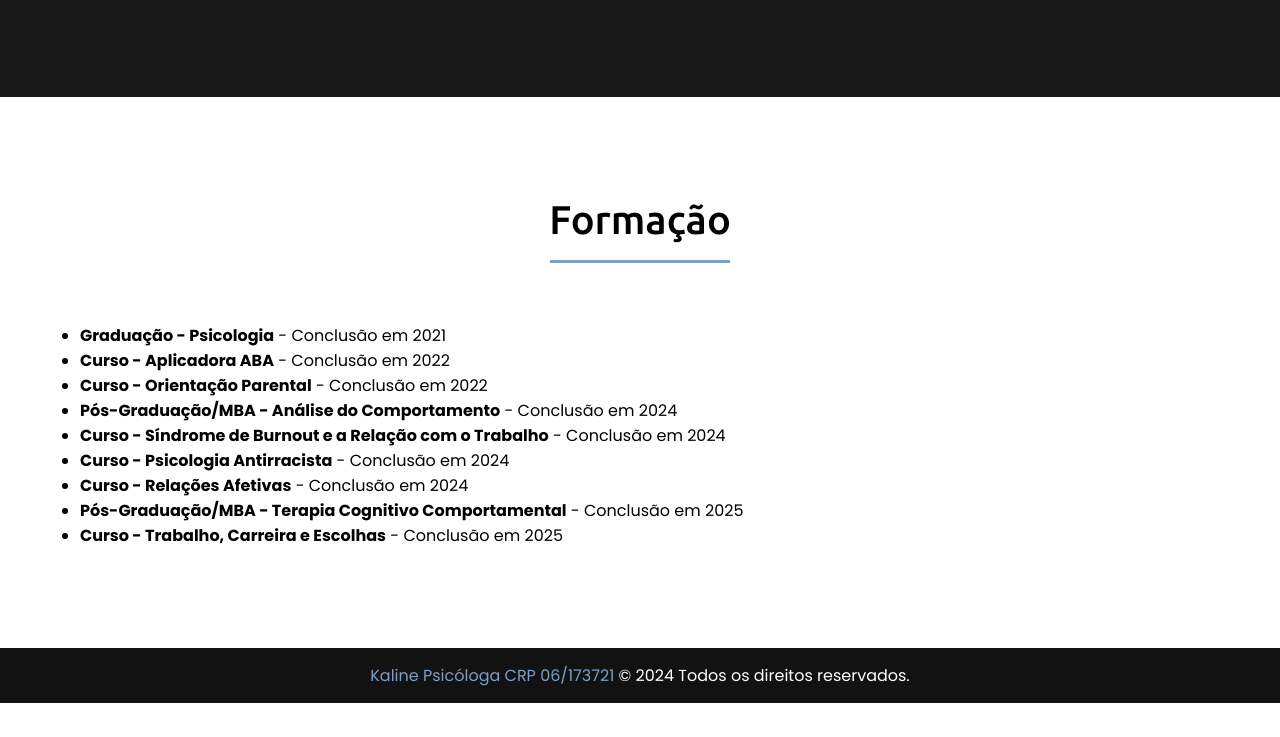
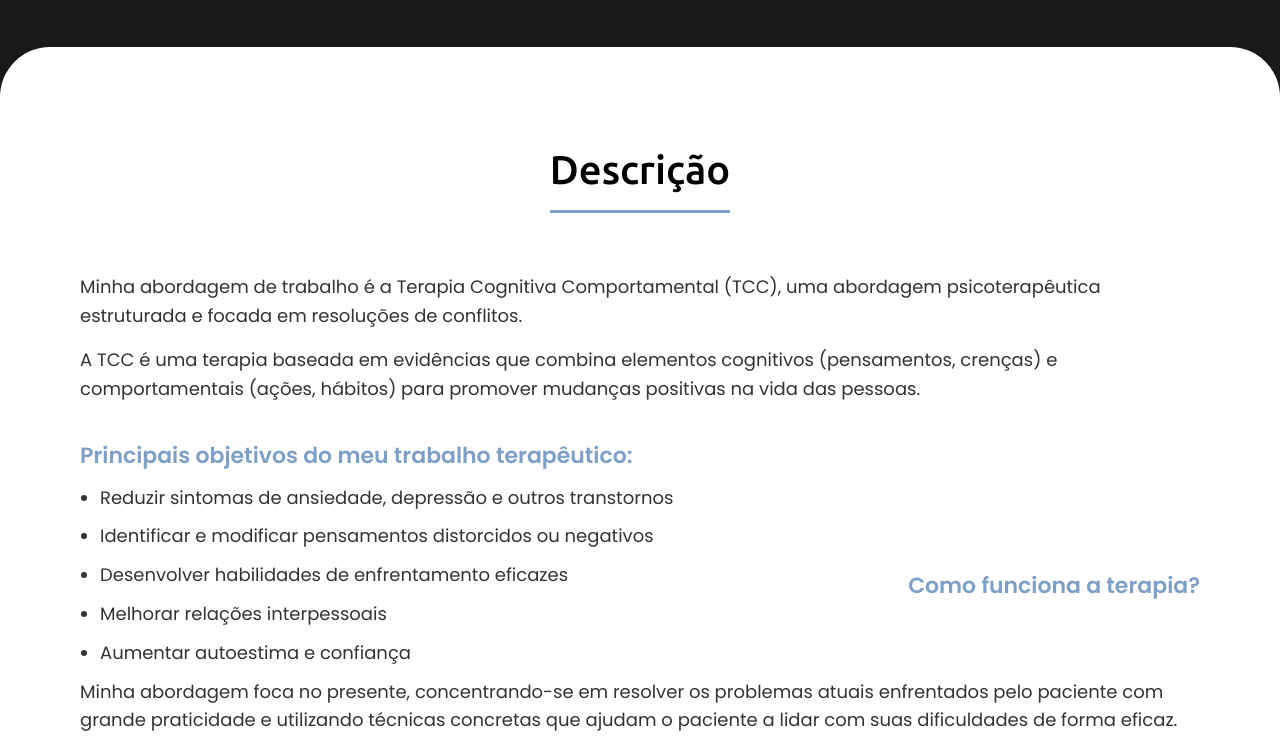
Before and after one commit to gerssivaldosantos/kaline, a plain HTML site: page index.html in a window 1280 px wide. Shown: the part 2063-2800 px from the top of the page. Before the commit the page ends 2766 px from the top, so only its background shows below. Drawn offline with nearby package versions, Linux system fonts and the light colour scheme.

Commit message:
Adds new section

```diff
--- a/index.html
+++ b/index.html
@@ -109,8 +109,33 @@
       </div>
     </div>
   </section>
+  <!-- PERSONAL DESCRIPTION SECTION -->
+  <section class="personal-description" id="personal-description">
+    <div class="max-width">
+      <h2 class="title">Descrição</h2>
+      <div class="description-content">
+        <p>Minha abordagem de trabalho é a Terapia Cognitiva Comportamental (TCC), uma abordagem psicoterapêutica
+          estruturada e focada em resoluções de conflitos.</p>
+        <p>A TCC é uma terapia baseada em evidências que combina elementos cognitivos (pensamentos, crenças) e
+          comportamentais (ações, hábitos) para promover mudanças positivas na vida das pessoas.</p>
+        <h3>Principais objetivos do meu trabalho terapêutico:</h3>
+        <ul>
+          <li>Reduzir sintomas de ansiedade, depressão e outros transtornos</li>
+          <li>Identificar e modificar pensamentos distorcidos ou negativos</li>
+          <li>Desenvolver habilidades de enfrentamento eficazes</li>
+          <li>Melhorar relações interpessoais</li>
+          <li>Aumentar autoestima e confiança</li>
+        </ul>
+        <h3>Como funciona a terapia?</h3>
+        <p>Minha abordagem foca no presente, concentrando-se em resolver os problemas atuais enfrentados pelo paciente
+          com grande praticidade e utilizando técnicas concretas que ajudam o paciente a lidar com suas dificuldades de
+          forma eficaz. Como terapeuta, não ofereço apenas teorias, mas recursos e ferramentas tangíveis para ajudar no
+          desenvolvimento.</p>
+      </div>
+    </div>
+  </section>
   <!-- GRADUATION SECTION -->
-  <section class="formation-section" id="formation">
+  <section class="formation" id="formation">
     <div class="max-width">
       <div class="title">Formação</div>
       <div class="formation-content">
--- a/style.css
+++ b/style.css
@@ -447,6 +447,149 @@ section .title::after {
   justify-content: center;
 }
 
+/* Personal Description Styling */
+
+.personal-description {
+  background: rgb(255, 255, 255);
+  border-top-right-radius: 50px;
+  border-top-left-radius: 50px;
+  margin-top: -50px;
+  font-family: "Poppins", sans-serif;
+}
+
+.personal-description .title::after {
+  content: "";
+}
+
+.personal-description .description-content {
+  display: flex;
+  align-items: center;
+  flex-wrap: wrap;
+  justify-content: space-between;
+}
+
+.personal-description .description-content .left {
+  width: 45%;
+}
+
+.personal-description .description-content .right {
+  width: 55%;
+}
+
+.personal-description .description-content .left img {
+  width: 450px;
+  height: 450px;
+  object-fit: cover;
+  border-radius: 30px;
+  margin-right: 15px;
+}
+
+.personal-description .description-content .right .text {
+  font-size: 25px;
+  font-weight: 600;
+}
+
+.personal-description .description-content .right .text span {
+  color: #7e9fc6;
+}
+
+.personal-description .description-content .right p {
+  text-align: justify;
+}
+
+.personal-description .description-content .right a {
+  display: inline-block;
+  background: #7e9fc6;
+  color: #fff;
+  font-size: 25px;
+  padding: 12px 36px;
+  margin-top: 20px;
+  border-radius: 6px;
+  border: 2px solid #7e9fc6;
+  transition: all ease 0.3s;
+  font-weight: 200;
+  display: flex;
+  gap: 12px;
+  align-items: center;
+  width: max-content;
+}
+
+.personal-description .description-content .right a:hover {
+  color: #7e9fc6;
+  background: none;
+}
+
+.personal-description .description-content {
+  font-size: 18px;
+  line-height: 1.6;
+  color: #333;
+}
+
+.personal-description .description-content h3 {
+  font-size: 22px;
+  font-weight: 600;
+  margin-top: 20px;
+  color: #7e9fc6;
+}
+
+.personal-description .description-content ul {
+  list-style: disc;
+  padding-left: 20px;
+  margin-top: 10px;
+}
+
+.personal-description .description-content ul li {
+  margin-bottom: 10px;
+}
+
+.personal-description .description-content p {
+  margin-bottom: 15px;
+}
+
+
+/* GRADUATION SECTION */
+.formation {
+  color: #fff;
+  background: #191919;
+  font-family: "Poppins", sans-serif;
+}
+
+.formation .title::before {
+  background: #7e9fc6;
+}
+
+.formation .title::after {
+  content: "Formação";
+  background: #191919;
+}
+
+.formation .formation-content {
+  display: flex;
+  flex-direction: column;
+  align-items: center;
+  justify-content: center;
+}
+
+.formation .formation-details ul {
+  list-style: none;
+  padding: 0;
+}
+
+.formation .formation-details ul li {
+  font-size: 18px;
+  font-weight: 500;
+  margin: 10px 0;
+  color: #fff;
+  background: #252525;
+  padding: 15px;
+  border-radius: 5px;
+  transition: all 0.3s ease;
+}
+
+.formation .formation-details ul li:hover {
+  background: #7e9fc6;
+  color: #fff;
+}
 
 
 /* Projects section styling */
```
